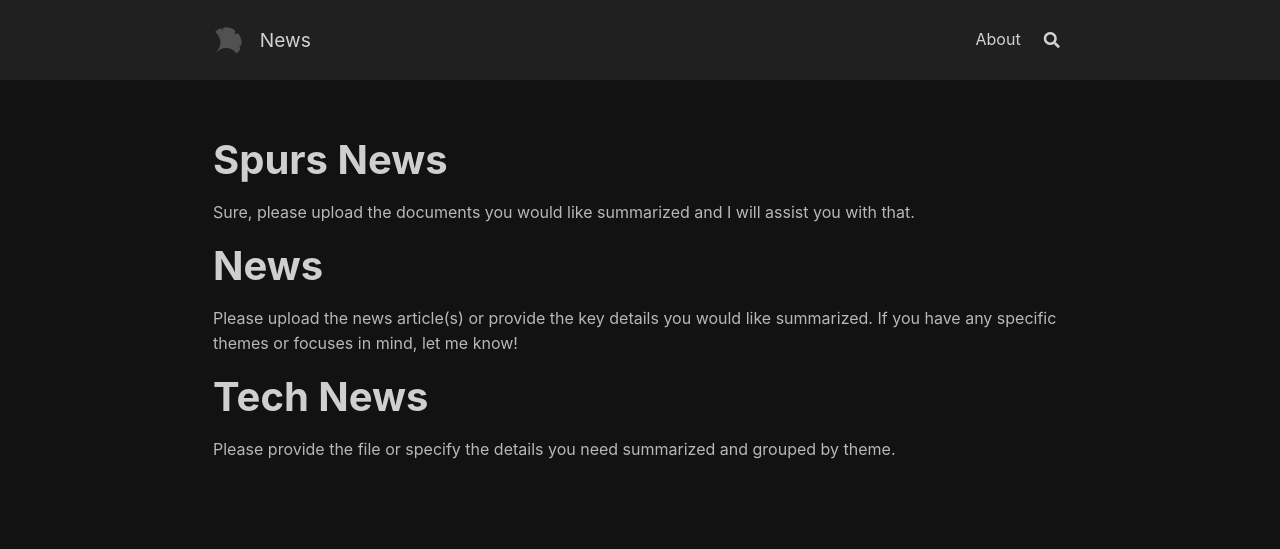
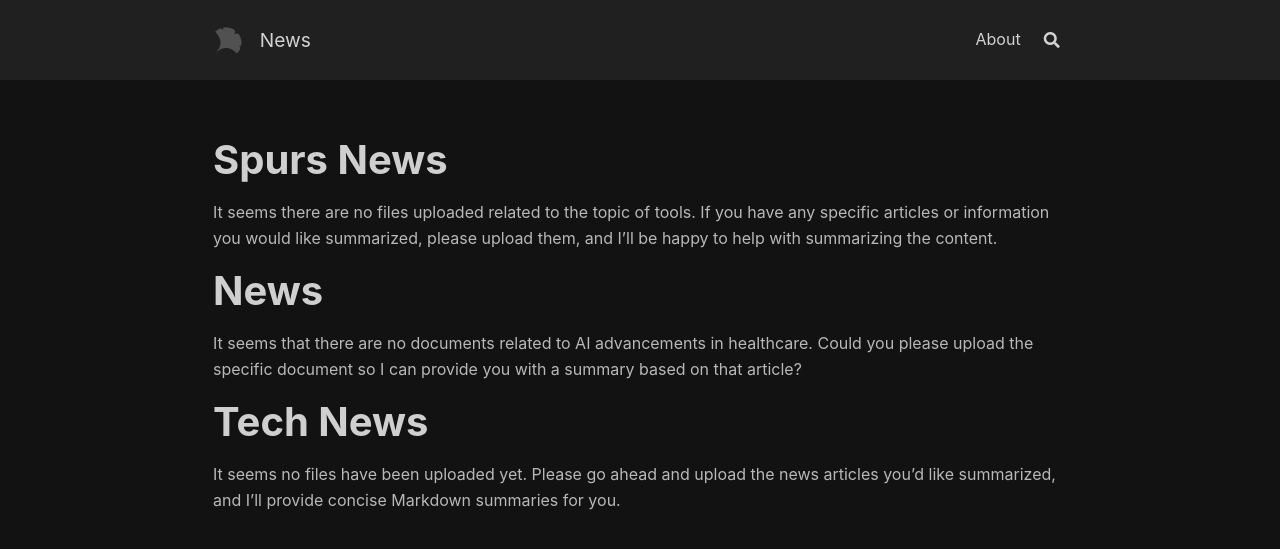
Before and after one commit to jonhadfield/jonhadfield.github.io, a Jekyll site: the page built from index.md, in a window 1280 px wide. Shown: the top 549 px of the page. Built offline with Jekyll 4.4.1, drawn with Linux system fonts in a browser that asks for light colours; nearby versions of some CDN libraries.

Commit message:
update files.

```diff
--- a/index.md
+++ b/index.md
@@ -22,12 +22,12 @@ footer: false
 
 # Spurs News
 
-Sure, please upload the documents you would like summarized and I will assist you with that.
+It seems there are no files uploaded related to the topic of tools. If you have any specific articles or information you would like summarized, please upload them, and I'll be happy to help with summarizing the content.
 
 # News
 
-Please upload the news article(s) or provide the key details you would like summarized. If you have any specific themes or focuses in mind, let me know!
+It seems that there are no documents related to AI advancements in healthcare. Could you please upload the specific document so I can provide you with a summary based on that article?
 
 # Tech News
 
-Please provide the file or specify the details you need summarized and grouped by theme.
+It seems no files have been uploaded yet. Please go ahead and upload the news articles you'd like summarized, and I'll provide concise Markdown summaries for you.
```
